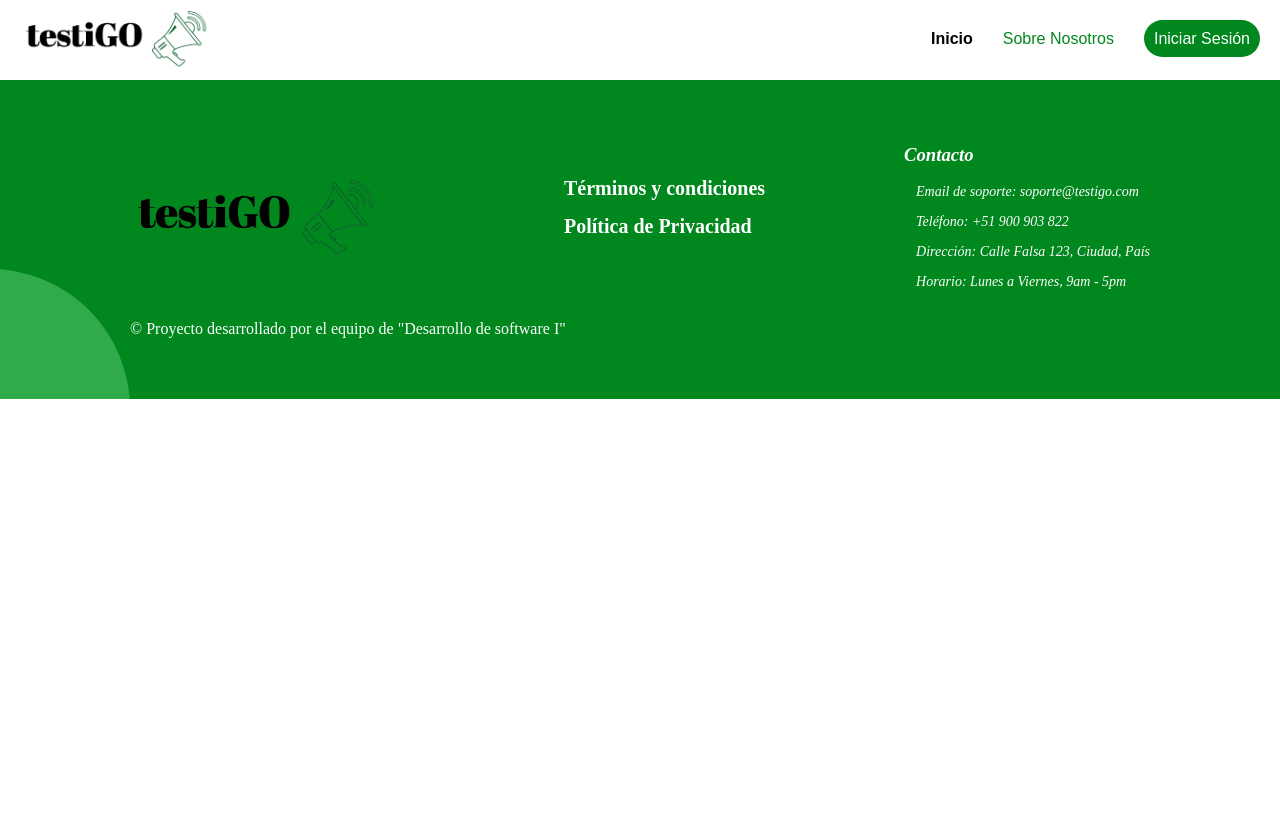
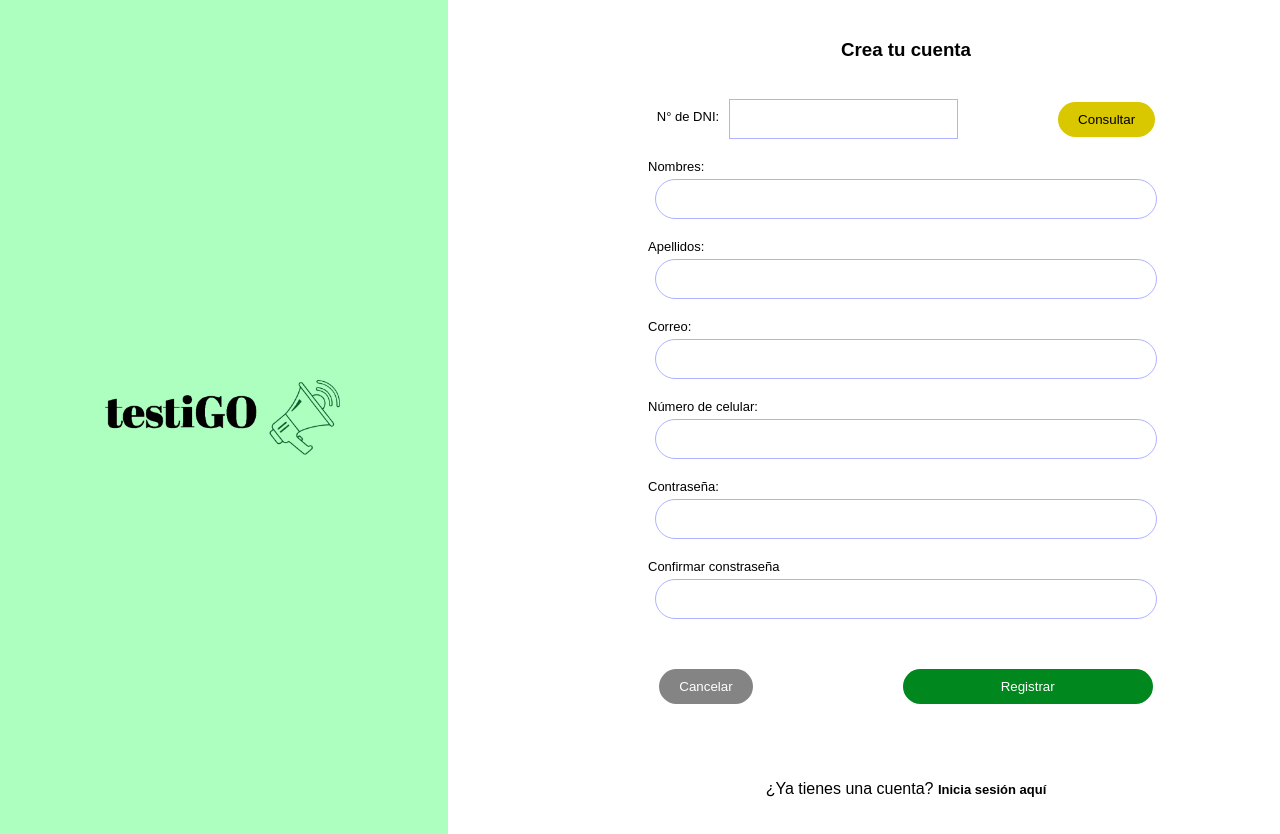
Before and after one commit to Richardby2005/Sistema_TestiGO_-practica-, a plain HTML site: page Frontend/register.html in a window 1280 px wide. Before the commit the page ends 800 px from the top, so only its background shows below. Drawn offline with Linux system fonts and the light colour scheme.

Commit message:
login-registrer

```diff
--- /dev/null
+++ b/Frontend/css/login-registrer.css
@@ -0,0 +1,154 @@
+.main-login {
+    display: flex;
+    flex-direction: row;
+    justify-content: flex-start;
+    align-items: stretch;
+    min-height: 100vh;
+    min-width: 100vw;
+}
+.logo-costado {
+    background-color: #ACFFBE;
+    display: flex;
+    justify-content: center;
+    align-items: center;
+    width: 35%;
+    height: 100vh;
+}
+.form-login {
+    display: flex;
+    flex-direction: column;
+    justify-content: center;
+    align-items: center;
+    width: 516px;
+    padding: 20px;
+    margin-left: 180px;
+
+}
+.form-login h3 {
+    text-align: center;
+    margin-bottom: 50px;
+}
+.form-login label {
+    align-self: start;
+    font-size: small;
+}
+.form-login input {
+    width: 93%;
+    padding: 10px;
+    margin-bottom: 20px;
+    margin-top: 5px;
+    border: 1px solid #AFB3FF;
+    border-radius: 25px;
+    font-size: medium;
+}
+.btn {
+    margin-top: 30px;
+    display: flex;
+    justify-content: space-between;
+    gap: 150px;
+    margin-bottom: 60px;
+}
+
+.btn-cancelar {
+    background-color: #848484;
+    color: white;
+    border-radius: 20px;
+    border: none;
+    padding: 10px 20px;
+}
+
+.btn-registrarse {
+    background-color: #00871D;
+    color: white;
+    border-radius: 20px;
+    border: none;
+    padding: 10px 20px;
+    width: 250px;
+}
+
+.form-login p a{
+    text-decoration: none;
+    color: black;
+    font-size: small;
+}
+.form-login a {
+    text-decoration: none;
+    color: #737373;
+    font-size: small;
+}
+
+
+/*ESTILOS PARA EL REGISTRER*/
+
+.main-registrer {
+    display: flex;
+    flex-direction: row;
+    justify-content: flex-start;
+    align-items: stretch;
+    min-height: 100vh;
+    min-width: 100vw;
+}
+.logo-costado-registrer {
+    background-color: #ACFFBE;
+    display: flex;
+    justify-content: center;
+    align-items: center;
+    width: 35%;
+
+}
+.form-registrer {
+    display: flex;
+    flex-direction: column;
+    justify-content: center;
+    align-items: center;
+    width: 516px;
+    padding: 20px;
+    margin-left: 180px;
+}
+
+.form-registrer input {
+    width: 93%;
+    padding: 10px;
+    margin-bottom: 20px;
+    margin-top: 5px;
+    border: 1px solid #AFB3FF;
+    border-radius: 25px;
+    font-size: medium;
+}
+.form-registrer label {
+    align-self: start;
+    font-size: small;
+}
+.consultar {
+    display: flex;
+    flex-direction: row;
+    justify-content: center;
+    align-items: center;
+    width: 100%;
+}
+.consultar label {
+    margin-top: 30px;
+    align-items: start;
+}
+
+.consultar input {
+    width: auto;
+    border-radius: 0%;
+    margin-left: 10px;
+    margin-right: 100px;
+    margin-top: 20px;
+}
+
+.consultar button {
+    background-color: #D9C700;
+    color: rgb(0, 0, 0);
+    border-radius: 20px;
+    border: none;
+    padding: 10px 20px;
+}
+
+.form-registrer p a{
+    text-decoration: none;
+    color: black;
+    font-size: small;
+}
--- a/Frontend/css/style.css
+++ b/Frontend/css/style.css
@@ -1,5 +1,5 @@
 @import "about.css";
-
+@import "login-registrer.css";
 body {
     margin: 0;
     font-family: Arial, sans-serif;
--- a/Frontend/register.html
+++ b/Frontend/register.html
@@ -4,12 +4,43 @@
   <meta charset="utf-8">
   <meta name="viewport" content="width=device-width,initial-scale=1">
   <link rel="stylesheet" href="css/style.css">
-  <script src="js/usar-plantillas.js" defer></script>
   <title>Registro - TestiGO</title>
 </head>
 <body>
-  <header class="page-header"></header>
+    <main class="main-registrer">
+        <div class="logo-costado-registrer"><a href="index.html"><img src="images/logo.png" alt="logo" height="100px"></a></div>
+        <form class="form-registrer">
+            <h3>Crea tu cuenta</h3>
+            <div class="consultar">
+                <label for="DNI">N° de DNI:</label>
+                <input type="number" id="DNI">
 
-  <footer class="page-footer"></footer>
+                <button type="button">Consultar</button>
+            </div>
+            <label for="nombre">Nombres:</label>
+            <input type="text" id="nombre">
+
+            <label for="apellidos">Apellidos:</label>
+            <input type="text" id="apellidos">
+
+            <label for="correo">Correo:</label>
+            <input type="email" id="correo">
+
+            <label for="cel">Número de celular:</label>
+            <input type="tel" id="cel">
+
+            <label for="password">Contraseña:</label>
+            <input type="password" id="password">
+
+            <label for="confir-password">Confirmar constraseña</label>
+            <input type="password" id="confir-password">
+
+            <div class="btn">
+                <button type="button" class="btn-cancelar" onclick="location.href='index.html'">Cancelar</button>
+                <button type="submit" class="btn-registrarse">Registrar</button>
+            </div>
+            <p>¿Ya tienes una cuenta? <a href="login.html"><strong>Inicia sesión aquí</strong></a></p>
+        </form>
+    </main>
 </body>
 </html>
```
Also changed, not shown: Frontend/login.html (+16 -3 lines).
